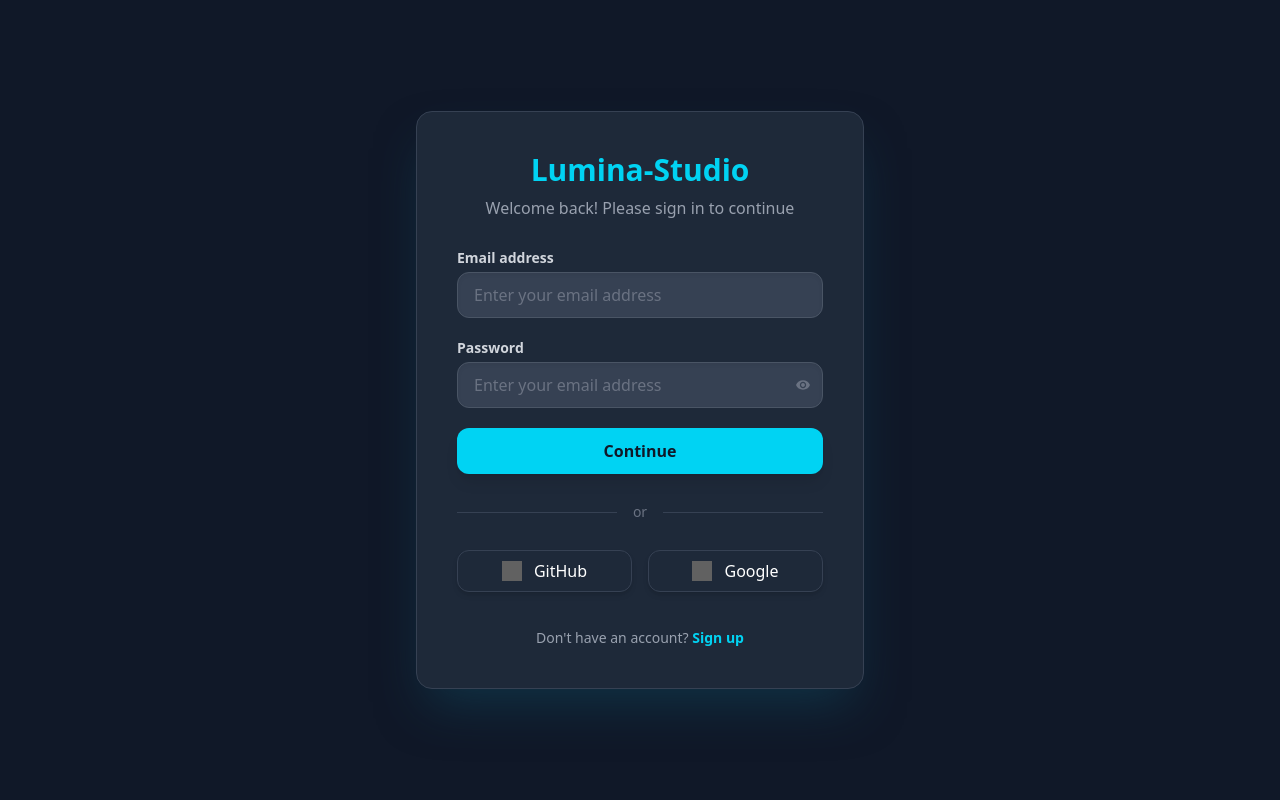
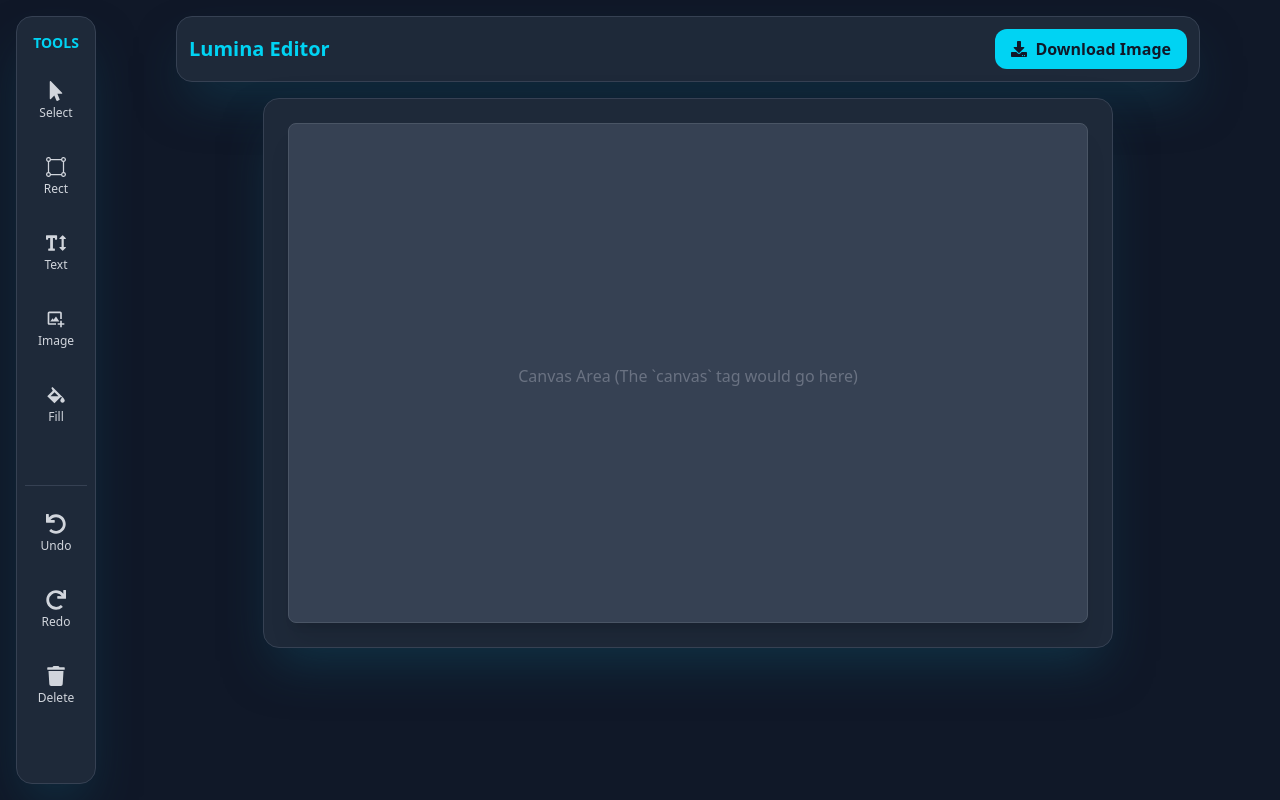
Before and after one commit to Tarun-Upadhyay-616/Lumina, a React (Vite) app: page /editor in a window 1280 px wide. Before the commit this address led to /auth/signin. Built offline with nearby package versions, Linux system fonts and the light colour scheme; grey boxes are pictures that could not be loaded.

Commit message:
PhotoEditor page

```diff
--- a/package.json
+++ b/package.json
@@ -14,7 +14,7 @@
     "@imagekit/react": "^5.0.1",
     "@tailwindcss/vite": "^4.1.17",
     "axios": "^1.13.2",
-    "fabric": "^6.9.0",
+    "fabric": "^6.9.1",
     "lucide-react": "^0.556.0",
     "react": "^19.2.0",
     "react-dom": "^19.2.0",
--- a/src/App.jsx
+++ b/src/App.jsx
@@ -4,6 +4,7 @@
 import SignInPage from './Pages/SignInPage';
 import ImageResizePage from './Pages/ImageResizePage';
 import HomePage from './Pages/HomePage';
+import PhotoEditorLayout from './Pages/PhotoEditorLayout';
 
 
 const App = () => {
@@ -14,6 +15,7 @@
           <Route path="/auth/signup" element={<SignUpPage />} />
           <Route path="/auth/signin" element={<SignInPage/>} />
           <Route path="/" element={<HomePage/>} />
+          <Route path="/editor" element={<PhotoEditorLayout/>} />
           <Route path="/edit/resize-image" element={<ImageResizePage/>} />
           <Route path="*" element={<Navigate to="/auth/signin" />} />
         </Routes>
--- /dev/null
+++ b/src/Pages/Canva.jsx
@@ -0,0 +1,27 @@
+import React, { useEffect, useRef } from 'react'
+import * as fabric from 'fabric';
+
+const Canva = () => {
+    const canvasRef = useRef(null)
+    useEffect(()=>{
+        const canvas = new fabric.Canvas(canvasRef.current)
+
+        const rect = new fabric.Rect({
+            left:100,
+            top: 100,
+            fill : "red",
+            width: 200,
+            height: 200
+        })
+        canvas.add(rect)
+
+        return ()=>{
+            canvas.dispose()
+        }
+    },[])
+  return (
+    <canvas className='bg-black' ref={canvasRef} width={600} height={400}/>
+  )
+}
+
+export default Canva
--- a/src/Pages/ImageResizePage.jsx
+++ b/src/Pages/ImageResizePage.jsx
@@ -1,14 +1,14 @@
 // src/components/ImageResizePage.jsx
 
 import React, { useEffect, useState, useMemo } from 'react';
-// import { RESIZEROUTE } from '../RoutesConstants'; // Assuming route is defined below
-import { apiClient } from './../api-client'; // Assumes apiClient is defined
+import { apiClient } from './../api-client';
 import { IoIosClose } from 'react-icons/io';
 import LoadingIcons from 'react-loading-icons';
 import { HOST } from '../Constants';
+import { RESIZEROUTE } from '../RoutesConstants';
 
-// Placeholder for HOST if it's not defined elsewhere:
-const RESIZE_ENDPOINT = '/edit/resize-image'; // Use the correct endpoint defined in your Express setup
+
+;
 
 const Navbar = () => (
   <nav className="bg-gray-800 border-b border-cyan-800/50 shadow-md shadow-cyan-900/30">
@@ -33,8 +33,8 @@
 const ImageResizePage = () => {
   const [image, setImage] = useState(null);
   const [resizeType, setResizeType] = useState('dimension');
-  const [width, setWidth] = useState(''); // Stores current/original width
-  const [height, setHeight] = useState(''); // Stores current/original height
+  const [width, setWidth] = useState('');
+  const [height, setHeight] = useState('');
   const [targetSizeKB, setTargetSizeKB] = useState('');
   const [isLoading, setIsLoading] = useState(false);
   const [previewUrl, setPreviewUrl] = useState('');
@@ -46,7 +46,7 @@
     const file = event.target.files[0];
 
     if (file && file.type.startsWith('image/')) {
-      // --- Get and Set Original Dimensions ---
+
       const objectUrl = URL.createObjectURL(file);
       const img = new Image();
       img.src = objectUrl;
@@ -55,7 +55,6 @@
         const currentWidth = img.naturalWidth;
         const currentHeight = img.naturalHeight;
 
-        // Set the original dimensions as the default input values
         setWidth(currentWidth.toString());
         setHeight(currentHeight.toString());
 
@@ -66,7 +65,6 @@
         URL.revokeObjectURL(objectUrl);
         console.error("Error loading image for dimension check.");
       };
-      // ------------------------------------------
 
       setImage(file);
       setResizedPath(null);
@@ -120,7 +118,7 @@
     setIsLoading(true);
     try {
 
-      const response = await apiClient.post(RESIZE_ENDPOINT, formData, {
+      const response = await apiClient.post(RESIZEROUTE, formData, {
         headers: { 'Content-Type': 'multipart/form-data' },
       });
 
@@ -166,7 +164,6 @@
               </h2>
 
               {!image ? (
-                // --- File Upload Area ---
                 <div className="flex items-center justify-center w-full">
                   <label
                     htmlFor="dropzone-file"
--- /dev/null
+++ b/src/Pages/PhotoEditorLayout.jsx
@@ -0,0 +1,75 @@
+import React from 'react';
+import { FaDownload, FaMousePointer, FaTextHeight, FaUndo, FaRedo, FaTrash } from 'react-icons/fa';
+import { BsBoundingBoxCircles } from 'react-icons/bs';
+import { BiImageAdd } from 'react-icons/bi';
+import { IoMdColorFill } from "react-icons/io";
+
+const ToolButton = ({ icon: Icon, label }) => (
+    <button
+        title={label}
+        className='w-full py-3 px-2 flex flex-col items-center space-y-1 rounded-lg transition-colors duration-150
+            text-gray-300 hover:bg-gray-700 hover:text-cyan-400'
+    >
+        <Icon className="text-xl" />
+        <span className="text-xs font-medium">{label}</span>
+    </button>
+);
+
+const PhotoEditorLayout = () => {
+    return (
+        <div className="min-h-screen flex bg-gray-900 text-white p-4">
+
+
+            <div className="w-20 bg-gray-800 rounded-2xl shadow-2xl shadow-cyan-900/50 p-4 px-2 space-y-4 border border-gray-700 flex-shrink-0">
+                <div className="text-center mb-4">
+                    <h3 className='text-sm font-bold text-cyan-400'>TOOLS</h3>
+                </div>
+
+
+                <div className="space-y-3 overflow-y-auto h-[50vh] overflow-x-hidden">
+                    <ToolButton icon={FaMousePointer} label="Select" />
+                    <ToolButton icon={BsBoundingBoxCircles} label="Rect" />
+                    <ToolButton icon={FaTextHeight} label="Text" />
+                    <ToolButton icon={BiImageAdd} label="Image" />
+                    <ToolButton icon={IoMdColorFill} label="Fill" />
+
+                </div>
+
+
+                <div className="border-t border-gray-700 my-4"></div>
+
+
+                <div className="space-y-3">
+                    <ToolButton icon={FaUndo} label="Undo" />
+                    <ToolButton icon={FaRedo} label="Redo" />
+                    <ToolButton icon={FaTrash} label="Delete" />
+                </div>
+            </div>
+
+
+            <div className="flex-grow flex flex-col items-center ml-4 space-y-4">
+
+
+                <div className="w-full max-w-5xl bg-gray-800 rounded-2xl shadow-2xl shadow-cyan-900/50 p-3 flex justify-between items-center border border-gray-700">
+                     <h2 className='text-xl font-extrabold text-cyan-400'>Lumina Editor</h2>
+                    <button
+                        className="flex items-center space-x-2 py-2 px-4 rounded-xl text-md font-bold text-gray-900 bg-cyan-400 hover:bg-cyan-300 focus:outline-none focus:ring-4 focus:ring-offset-2 focus:ring-cyan-600 focus:ring-offset-gray-800 transition duration-200"
+                    >
+                        <FaDownload />
+                        <span>Download Image</span>
+                    </button>
+                </div>
+
+
+                <div className="bg-gray-800 rounded-2xl shadow-2xl shadow-cyan-900/50 p-6 border border-gray-700 max-w-full overflow-auto">
+
+                    <div className="bg-gray-700 rounded-lg border border-gray-600 shadow-xl" style={{ width: '800px', height: '500px' }}>
+                        <p className="text-center text-gray-500 pt-60">Canvas Area (The `canvas` tag would go here)</p>
+                    </div>
+                </div>
+            </div>
+        </div>
+    );
+};
+
+export default PhotoEditorLayout;
--- a/src/index.css
+++ b/src/index.css
@@ -1 +1,13 @@
 @import "tailwindcss";
+::-webkit-scrollbar {
+    background: transparent;
+    border: 2px solid rgb(0, 0, 0,0.1);
+    border-radius: 6px;
+    width: 10px;
+
+}
+::-webkit-scrollbar-thumb {
+    background-color: rgb(0, 211, 243 , 0.5);
+    border-radius: 6px;
+
+  }
```
Also changed, not shown: 1 other file (tests, documents, lock files or other folders).
